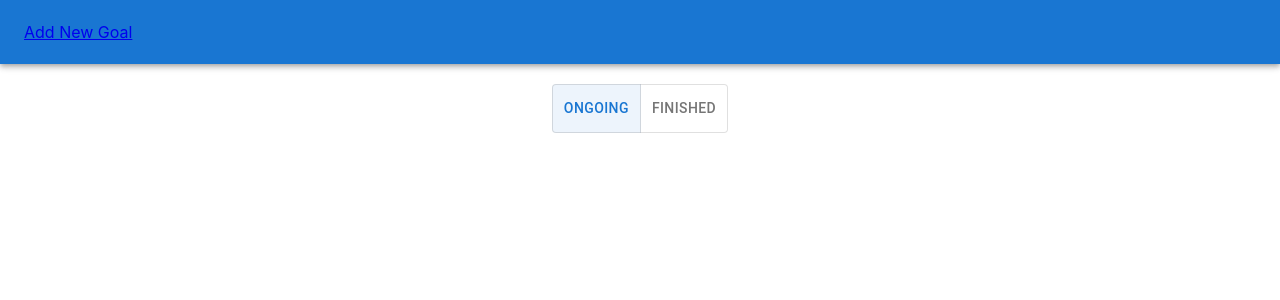
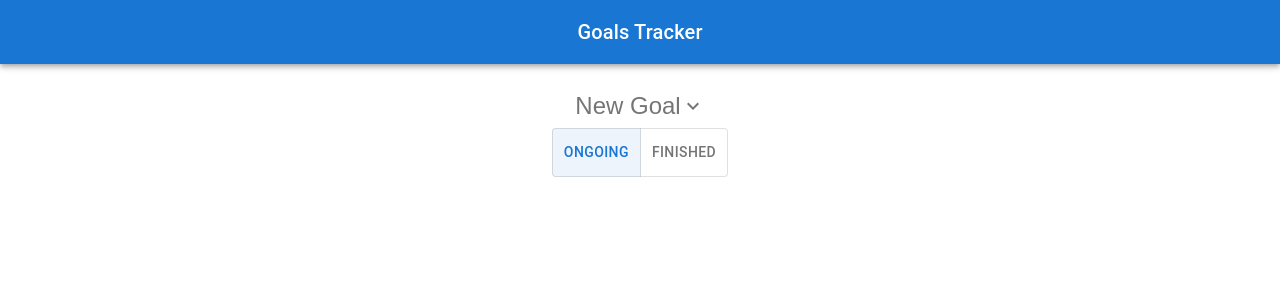
Before and after one commit to Vasily93/Long-term-goal-keeper, a React (Create React App) app: page / in a window 1280 px wide. Shown: the top 300 px of the page. Built offline with nearby package versions, Linux system fonts and the light colour scheme.

Commit message:
mvp done!!!

```diff
--- a/public/index.html
+++ b/public/index.html
@@ -9,8 +9,6 @@
       content="Web site created using create-react-app"
     />
 
-    <link rel="manifest" href="%PUBLIC_URL%/manifest.json" />
-
     <title>Goals Keeper</title>
   </head>
   <body>
--- a/src/components/AddForm.js
+++ b/src/components/AddForm.js
@@ -1,14 +1,28 @@
 import React, { useState } from 'react';
-import { Link } from 'react-router-dom';
 import Box from '@mui/material/Box';
 import Card from '@mui/material/Card';
 import CardContent from '@mui/material/CardContent';
 import TextField from '@mui/material/TextField';
 import Container from '@mui/material/Container';
 import Stack from '@mui/material/Stack';
+import ExpandMoreIcon from '@mui/icons-material/ExpandMore';
+import { styled } from '@mui/material/styles';
+import IconButton from '@mui/material/IconButton';
 import Button from '@mui/material/Button';
+import Collapse from '@mui/material/Collapse';
+import moment from "moment";
 import { v4 as uuidv4 } from 'uuid';
 
+const ExpandMore = styled((props) => {
+    const { expand, ...other } = props;
+    return <IconButton {...other} />;
+  })(({ theme, expand }) => ({
+    transform: !expand ? 'rotate(0deg)' : 'rotate(180deg)',
+    marginLeft: 'auto',
+    transition: theme.transitions.create('transform', {
+      duration: theme.transitions.duration.shortest,
+    }),
+  }));
 
 function AddForm({ addNewGoal }) {
     const [goal, setGoal] = useState('');
@@ -16,13 +30,17 @@ function AddForm({ addNewGoal }) {
     const [bet, setBet] = useState('');
     const [partner, setPartner] = useState('');
     const [deadline, setDeadline] = useState('');
+    const [expanded, setExpanded] = useState(false);
+    let todayDate = moment().format('YYYY-MM-DD')
+
+    const handleExpandClick = () => {
+        console.log(todayDate)
+        setExpanded(!expanded);
+    };
 
     const handleSubmit = (e) => {
         e.preventDefault()
-        console.log(deadline)
-
-
-
+        handleExpandClick()
         const obj = {
             id: uuidv4(),
             name: goal,
@@ -30,7 +48,7 @@ function AddForm({ addNewGoal }) {
             bet,
             partner,
             deadline,
-            status: null,
+            status: 'ongoing',
         }
 
         setGoal('')
@@ -44,6 +62,15 @@ function AddForm({ addNewGoal }) {
   return (
     <>
     <Container>
+        <ExpandMore
+            expand={expanded}
+            onClick={handleExpandClick}
+            aria-expanded={expanded}
+            aria-label="show more"
+            >
+            New Goal<ExpandMoreIcon />
+        </ExpandMore>
+        <Collapse in={expanded} timeout="auto" unmountOnExit>
         <Card sx={{padding: '0 15% 0'}}>
             <CardContent>
                 <Box component="form">
@@ -66,18 +93,21 @@ function AddForm({ addNewGoal }) {
                             onChange={(e) => setPartner(e.target.value)}
                             variant="outlined"
                         />
-                        <TextField type="date"
+                        <input type="date"
+                            style={{ padding: '10px',}}
+                            min={todayDate}
                             value={deadline}
                             onChange={(e) => setDeadline(e.target.value)}
-                            variant="outlined"
                         />
                         <Button onClick={handleSubmit} variant="contained">
-                            <Link to='/'>Submit</Link>
+                            Submit
                         </Button>
                     </Stack>
                 </Box >
             </CardContent>
         </Card>
+        </Collapse>
+
     </Container>
     </>
   )
--- a/src/components/GoalCard.js
+++ b/src/components/GoalCard.js
@@ -1,4 +1,4 @@
-import React, { useState } from 'react'
+import React, { useState, useEffect } from 'react'
 import Card from '@mui/material/Card';
 import CardContent from '@mui/material/CardContent';
 import { styled } from '@mui/material/styles';
@@ -6,7 +6,6 @@ import IconButton from '@mui/material/IconButton';
 import ExpandMoreIcon from '@mui/icons-material/ExpandMore';
 import Collapse from '@mui/material/Collapse';
 import Typography from '@mui/material/Typography';
-import moment from 'moment';
 import { getMinutesLeft } from '../helpers/dateHelpers';
 
 const ExpandMore = styled((props) => {
@@ -20,10 +19,15 @@ const ExpandMore = styled((props) => {
     }),
   }));
 
-function GoalCard({ goal }) {
+function GoalCard({ goal, changeStateById, index }) {
     const [expanded, setExpanded] = useState(false);
     const [minutes, setMinutes] = useState(getMinutesLeft(goal.deadline));
-    let deadlineInDays = moment(goal.deadline, "YYYYMMDD").fromNow();
+
+    useEffect(() => {
+        if(minutes === 0) {
+            changeStateById(goal.id)
+        }
+    }, [minutes, changeStateById, goal.id])
 
     const handleExpandClick = () => {
         setExpanded(!expanded);
@@ -34,17 +38,25 @@ function GoalCard({ goal }) {
         }, 60000)
     }
 
+    let time
+    switch(index === 0) {
+        case true:
+            time = `${Math.floor(minutes / 60)} h : ${Math.floor(minutes % 60)} m `
+            break
+        default:
+            time = `${Math.floor(minutes / 60)} hours`
+    }
+
   return (
     <Card>
         <CardContent>
             <Typography variant="h5">{goal.name}</Typography>
             {goal.status === 'ongoing' ?
                 <Typography>
-                    Minutes Left: {minutes}
+                    Time Left: {time}
                 </Typography>
                 : null
             }
-            Deadline: {deadlineInDays}
         </CardContent>
         <ExpandMore
         expand={expanded}
@@ -60,7 +72,7 @@ function GoalCard({ goal }) {
             </Typography>
             <Typography variant="subtitle1">Agreed with: {goal.partner}</Typography>
             <Typography variant="subtitle1">Losing bet: {goal.bet}</Typography>
-            <Typography variant="subtitle2">Status: {goal.status}</Typography>
+            <Typography variant="subtitle1">Deadline: {goal.deadline} at 10pm</Typography>
         </Collapse>
     </Card>
   )
--- a/src/components/Goals.js
+++ b/src/components/Goals.js
@@ -3,10 +3,14 @@ import Container from '@mui/material/Container';
 import GoalCard from './GoalCard';
 import ToggleButton from '@mui/material/ToggleButton';
 import ToggleButtonGroup from '@mui/material/ToggleButtonGroup';
-import { useState } from 'react'
+import { useState, useEffect } from 'react'
 
-function Goals({ goals }) {
+function Goals({ goals, changeStateById }) {
     const [currentList, setCurrentList] = useState('ongoing');
+
+    useEffect(() => {
+        console.log('useEffect in Goals')
+    })
 
     let showingList = goals.filter((goal) => goal.status === currentList)
 
@@ -27,8 +31,8 @@ function Goals({ goals }) {
             </ToggleButtonGroup>
 
             <Stack direction='column' spacing={2}>
-            {showingList.map(goal => (
-               <GoalCard key={goal.id} goal={goal} />
+            {showingList.map((goal, index) => (
+               <GoalCard key={goal.id} goal={goal} changeStateById={changeStateById} index={index} />
             ))}
             </Stack >
         </Container>
--- a/src/components/GoalsKeeper.js
+++ b/src/components/GoalsKeeper.js
@@ -3,43 +3,18 @@ import Goals from './Goals';
 import AppBar from '@mui/material/AppBar';
 import Box from '@mui/material/Box';
 import Toolbar from '@mui/material/Toolbar';
-import { Link } from 'react-router-dom';
-import { Routes, Route } from 'react-router-dom';
+import Typography from '@mui/material/Typography';
 import AddForm from './AddForm';
 import { getMinutesLeft } from '../helpers/dateHelpers';
 import { sortByDate } from '../helpers/sortArray';
 
-
-// const hardcodedGoals = [
-//     {
-//         name: 'Fenruary 4 Project',
-//         description: 'finish four code porjects for portfolio',
-//         deadline: '20220228',
-//         bet: 'Speakers',
-//         partner: 'Tikhon'
-//     },
-//     {
-//         name: 'Get Frond End Dev Job',
-//         description: 'Get hired to work as a frond end developer ',
-//         deadline: '20221231',
-//         bet: '$1000',
-//         partner: 'Tikhon'
-//     },
-//     {
-//         name: 'Apply for 200 jobs',
-//         description: 'Send out resume to  200 employers on LinkedIn',
-//         deadline: '20220811',
-//         bet: 'car',
-//         partner: 'Tikhon'
-//     },
-// ]
-
 function GoalsKeeper() {
-    const staticGoals = JSON.parse(window.localStorage.getItem('goals')) || [];
-    const [goals, setGoals] = useState(staticGoals);
+    const initialGoals = JSON.parse(window.localStorage.getItem('goals')) || [];
+    const [goals, setGoals] = useState(initialGoals);
 
     useEffect(() => {
-        goals.forEach((goal) => setGoalsState(goal))
+        console.log('useEffect in GoalsKeeper')
+        goals.forEach(goal => setGoalsState(goal))
         window.localStorage.setItem('goals', JSON.stringify(goals))
     }, [goals])
 
@@ -50,16 +25,16 @@ function GoalsKeeper() {
 
     const setGoalsState = (obj) => {
         const minutes = getMinutesLeft(obj.deadline)
-        switch(minutes > 0) {
-            case true:
-                obj.status = 'ongoing';
-                break;
-            case false:
-                obj.status = 'finished';
-                break;
-            default:
-                obj.status = 'ongoing'
+        if(minutes <= 0) {
+            obj.status = 'finished'
         }
+        return obj;
+    }
+
+    const changeStateById = (id) => {
+        const updatedGoals = [...goals];
+        updatedGoals.find(goal => goal.id === id).status = 'finished';
+        setGoals(updatedGoals)
     }
 
   return (
@@ -67,14 +42,15 @@ function GoalsKeeper() {
     <Box sx={{ flexGrow: 1 , marginBottom: '20px'}}>
       <AppBar position="static">
         <Toolbar>
-            <Link to="addform">Add New Goal</Link>
+        <Typography variant="h6" component="div" sx={{ flexGrow: 1 }}>
+            Goals Tracker
+          </Typography>
         </Toolbar>
       </AppBar>
     </Box>
-    <Routes>
-        <Route path="/" element={<Goals  goals={goals} /> } />
-        <Route path="addform" element={<AddForm addNewGoal={addNewGoal} />} />
-    </Routes>
+    <AddForm addNewGoal={addNewGoal} />
+    <Goals  goals={goals} changeStateById={changeStateById} />
+
     </>
   )
 }
--- a/src/helpers/dateHelpers.js
+++ b/src/helpers/dateHelpers.js
@@ -2,7 +2,7 @@ import moment from "moment";
 
 const getMinutesLeft = (deadline) => {
     return Math.floor(
-        (Date.parse(`${deadline}T23:59:59`)
+        (Date.parse(`${deadline}T22:00:00`)
         -
         Date.parse(moment().format()))
          / 1000 / 60
```
Also changed, not shown: public/manifest.json (deleted).
